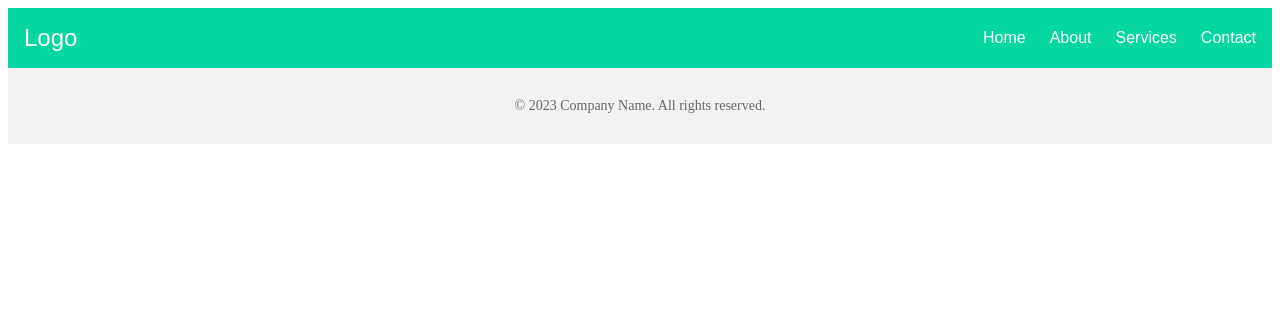
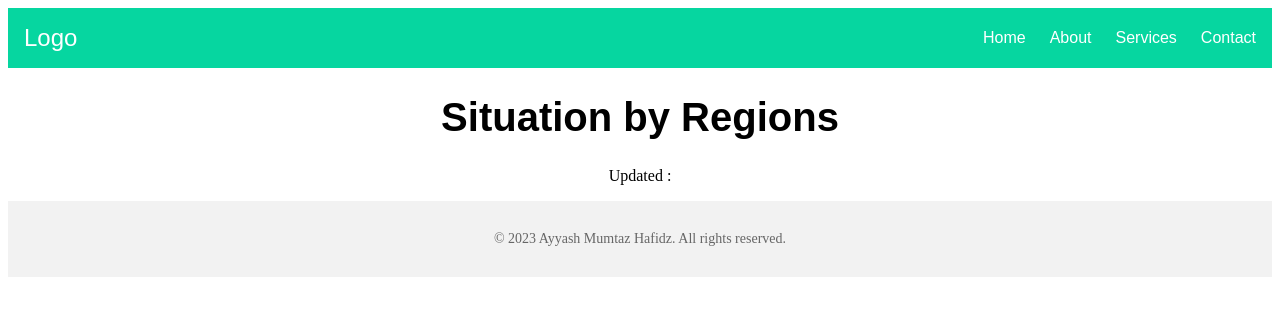
Before and after one commit to ayyashmumtaz/tracovid-frontend, a React (Vite) app: page / in a window 1280 px wide. Shown: the top 316 px of the page. Built offline with nearby package versions, Linux system fonts and the light colour scheme.

Commit message:
card, footer, region

```diff
--- a/src/components/Footer/index.jsx
+++ b/src/components/Footer/index.jsx
@@ -4,7 +4,7 @@ const Footer = () => {
     return (
         <footer>
     <Foot>
-      <Text>&copy; 2023 Company Name. All rights reserved.</Text>
+      <Text>&copy; 2023 Ayyash Mumtaz Hafidz. All rights reserved.</Text>
     </Foot>
         </footer>
     )
--- /dev/null
+++ b/src/components/Region/index.jsx
@@ -0,0 +1,26 @@
+import styled from "styled-components";
+
+const Region = () => {
+    return (
+        <RegionStyle>
+        <div>
+            <h1 className="judulReg">Situation by Regions</h1>
+            <p className="centeredText">Updated : </p>
+        </div>
+        </RegionStyle>
+    )
+}
+
+const RegionStyle = styled.div`
+.judulReg{
+    @import url('https://fonts.googleapis.com/css2?family=Questrial&display=swap');
+    font-family: 'Questrial', sans-serif;
+    font-size: 40px;
+    text-align: center;
+}
+
+.centeredText{
+    text-align: center;
+}
+`;
+export default Region
--- a/src/page/Homepage.jsx
+++ b/src/page/Homepage.jsx
@@ -1,10 +1,12 @@
 import Navbar from "../components/Navbar";
 import Footer from "../components/Footer";
+import Region from "../components/Region";
 const Homepage = () => {
 
     return (
         <div>
             <Navbar />
+            <Region />
             <Footer />
         </div>
     );
```
Also changed, not shown: src/components/Card/index.jsx (added, +31 -0 lines).
